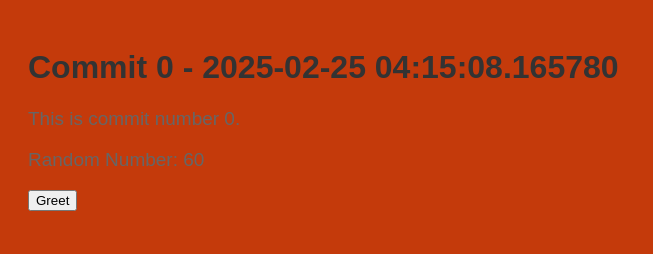
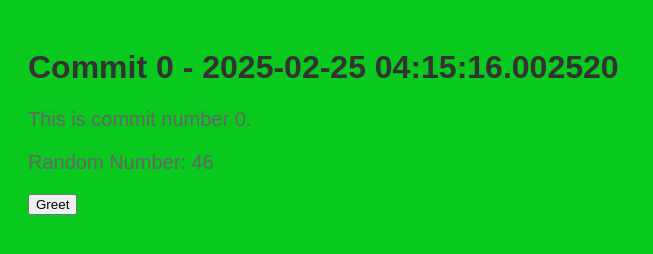
Before and after one commit to broilermares3/myrep-repo-20250225041451, a plain HTML site: page index.html in a window 1280 px wide. Shown: the whole page, without its empty margins (0-653 px from the left). Drawn offline with Linux system fonts and the light colour scheme.

Commit message:
📝 Commit 0 with HTML, CSS, and JS

```diff
--- a/index.html
+++ b/index.html
@@ -2,13 +2,13 @@
     <!DOCTYPE html>
     <html>
     <head>
-        <title>Commit 0 - 2025-02-25 04:15:08.165780</title>
+        <title>Commit 0 - 2025-02-25 04:15:16.002520</title>
         <link rel="stylesheet" href="style.css">
     </head>
     <body>
-        <h1>Commit 0 - 2025-02-25 04:15:08.165780</h1>
+        <h1>Commit 0 - 2025-02-25 04:15:16.002520</h1>
         <p>This is commit number 0.</p>
-        <p>Random Number: 60</p>
+        <p>Random Number: 46</p>
         <button onclick="greet()">Greet</button>
         <script src="script.js"></script>
     </body>
--- a/style.css
+++ b/style.css
@@ -1,7 +1,7 @@
 
     body {
         font-family: Arial, sans-serif;
-        background-color: #c43a0b;
+        background-color: #09c81e;
         padding: 20px;
     }
     h1 {
@@ -9,5 +9,5 @@
     }
     p {
         color: #666;
-        font-size: 19px;
+        font-size: 20px;
     }
```
